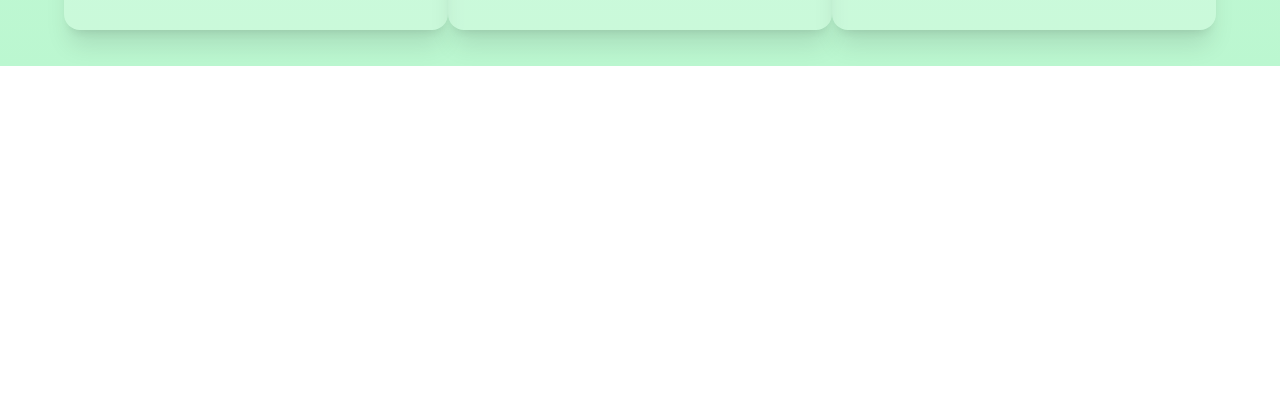
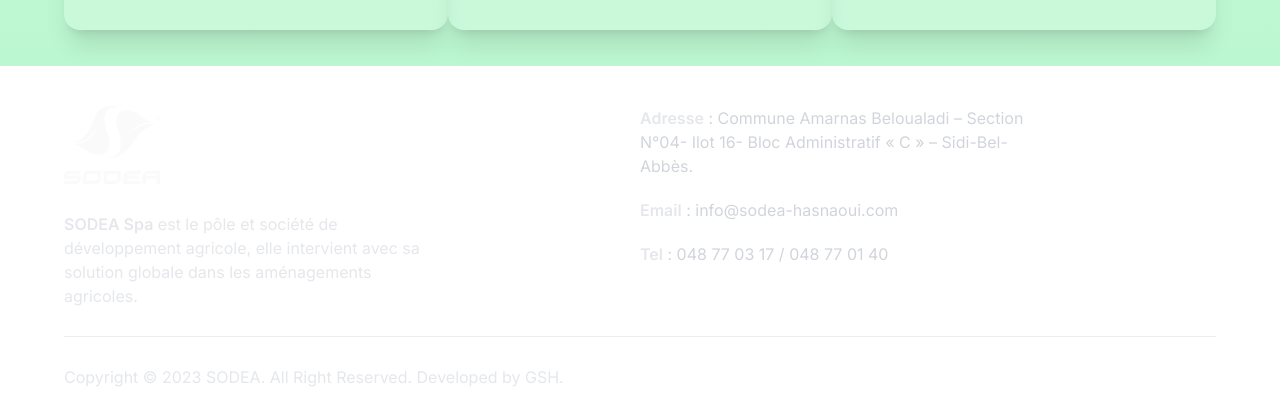
Before and after one commit to ch33kaboo/sodea, a Next.js app: page / in a window 1280 px wide. Shown: the part 2136-2550 px from the top of the page. Before the commit the page ends 2202 px from the top, so only its background shows below. Built offline with nearby package versions, Linux system fonts and the light colour scheme; what tw-elements would draw is missing.

Commit message:
got changes from other branch

```diff
--- a/app/page.tsx
+++ b/app/page.tsx
@@ -1,3 +1,4 @@
+import Footer from "@/components/Footer";
 import Hero from "@/components/landing/hero/Hero";
 // import Partners from "@/components/landing/partners/Partners";
 import Products from "@/components/landing/products/Products";
@@ -7,12 +8,13 @@
 
 export default function Home() {
   return (
-    <main className="flex flex-col items-center justify-start relative">
+    <main className="flex flex-col items-center justify-start relative font-sans">
       <Navbar></Navbar>
       <Hero></Hero>
       <Sectors></Sectors>
       <Products></Products>
       {/* <Partners></Partners> */}
+      <Footer></Footer>
     </main>
     //   <main className="flex min-h-screen flex-col items-center justify-between p-24">
     //     <div className="z-10 w-full max-w-5xl items-center justify-between font-mono text-sm lg:flex">
--- /dev/null
+++ b/components/Footer.tsx
@@ -0,0 +1,39 @@
+/* eslint-disable @next/next/no-img-element */
+import React from "react";
+
+export default function Footer() {
+  return (
+    <div className="px-16 pb-7 pt-10 w-full flex flex-col gap-7">
+      <div className="flex flex-row justify-between w-full">
+        <div className="flex flex-col items-start justify-start gap-7">
+          <img src="logo-white.png" className="w-24" alt="sodea logo" />
+          <p className="max-w-sm text-gray-200">
+            <b className="font-semibold">SODEA Spa</b> est le pôle et société de
+            développement agricole, elle intervient avec sa solution globale
+            dans les aménagements agricoles.
+          </p>
+        </div>
+        <div className="flex flex-col items-start justify-start gap-5">
+          <p className="max-w-sm text-gray-300">
+            <b className="text-gray-200 font-semibold">Adresse</b> : Commune
+            Amarnas Beloualadi – Section N°04- Ilot 16- Bloc Administratif « C »
+            – Sidi-Bel-Abbès.
+          </p>
+          <p className="max-w-sm text-gray-300">
+            <b className="text-gray-200 font-semibold">Email</b> :
+            info@sodea-hasnaoui.com
+          </p>
+          <p className="max-w-sm text-gray-300">
+            <b className="text-gray-200 font-semibold">Tel</b> : 048 77 03 17 /
+            048 77 01 40
+          </p>
+        </div>
+        <div className="flex flex-col items-start justify-center"></div>
+      </div>
+      <hr className="opacity-75" />
+      <div className="text-gray-200">
+        Copyright © 2023 SODEA. All Right Reserved. Developed by GSH.
+      </div>
+    </div>
+  );
+}
```
Also changed, not shown: public/logo-white.png (added).
